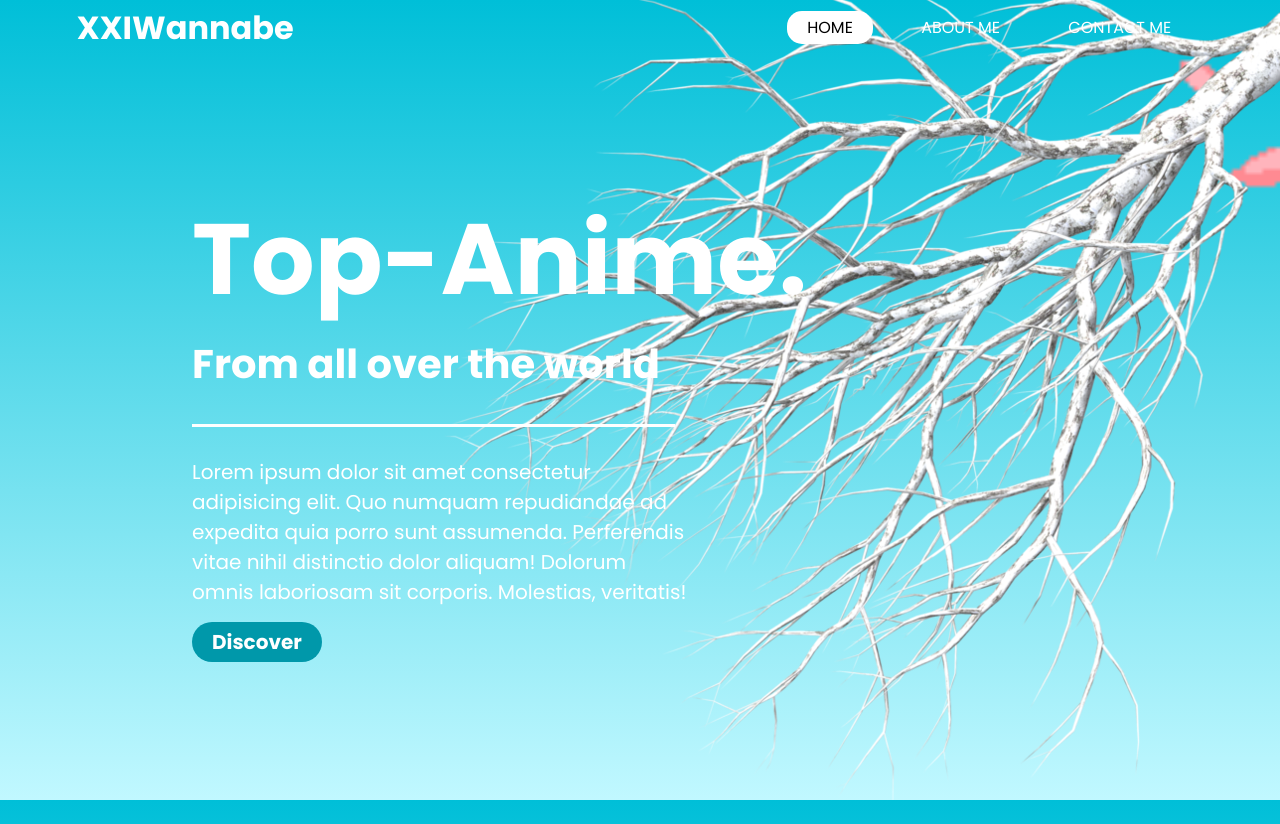
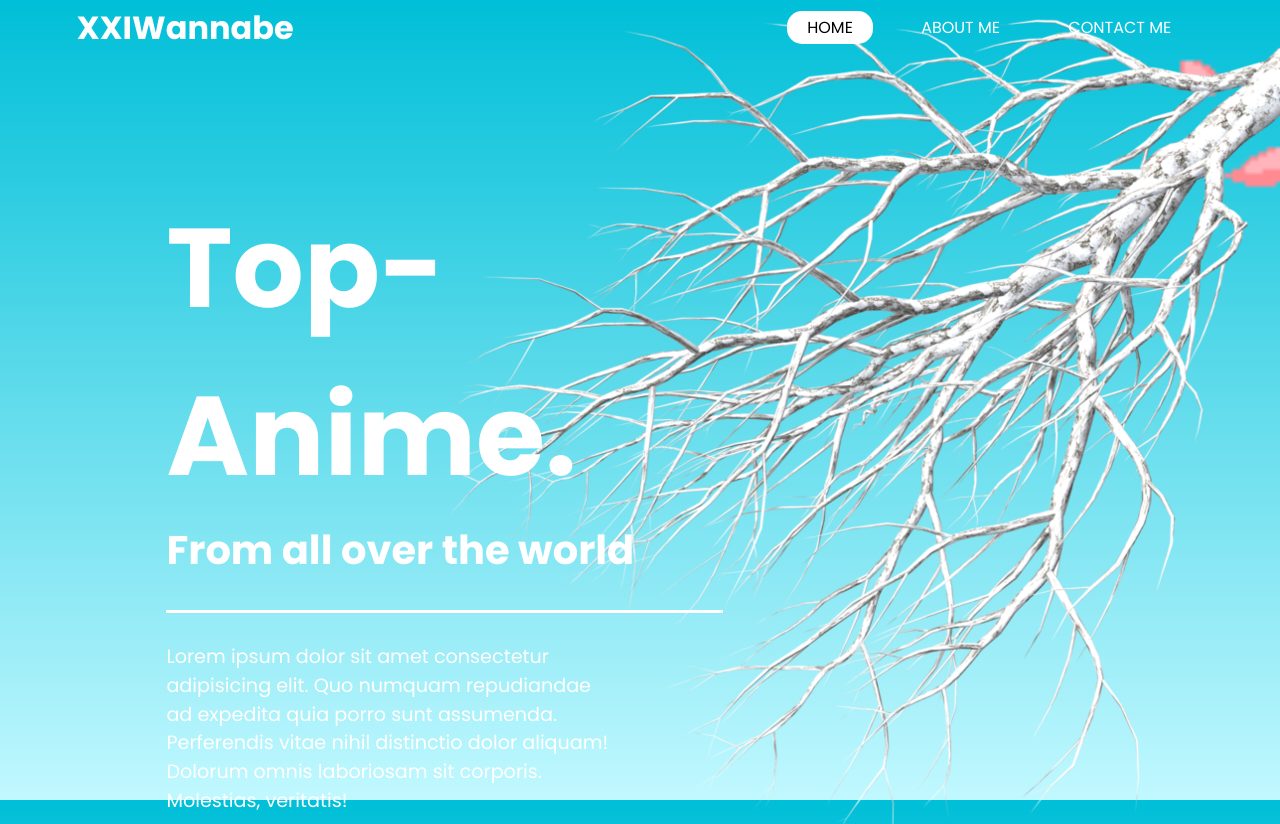
Before and after one commit to fajrimigfar/ListMovie-Website, a plain HTML site: page index.html in a window 1280 px wide. Shown: the top 824 px of the page. Drawn offline with Linux system fonts and the light colour scheme.

```diff
--- a/css/style.css
+++ b/css/style.css
@@ -78,39 +78,42 @@
   color: black;
 }
 
-.subject {
-  padding-left: 15%;
+.textbox {
+  padding-left: 13%;
   padding-top: 10%;
 }
 
+.subject {
+  width: 50%;
+}
+
 .bigtext {
-  font-size: 100px;
+  font-size: 7rem;
   font-weight: 700;
   color: white;
 }
 
 .smalltext {
-  font-size: 40px;
+  font-size: 2.5rem;
   font-weight: 700;
   color: white;
   border-bottom: 3px solid white;
-  display: inline-block;
   padding-right: 15px;
   padding-bottom: 30px;
 }
 
 .headpara {
-  width: 500px;
+  width: 80%;
   color: white;
   padding-top: 30px;
-  font-size: 20px;
+  font-size: 1.2rem;
 }
 
 .discover {
   margin-top: 15px;
   display: inline-block;
   color: white;
-  font-size: 20px;
+  font-size: 1.2rem;
   font-weight: bold;
   padding: 5px 20px;
   border-radius: 20px;
```
